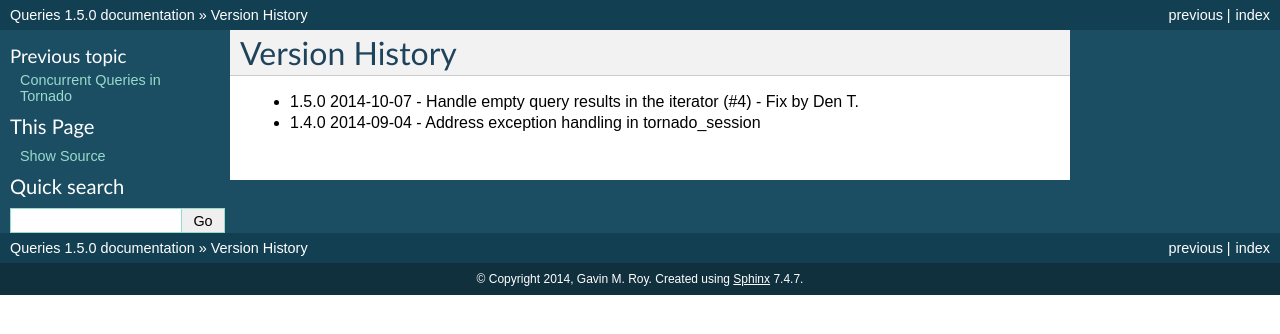
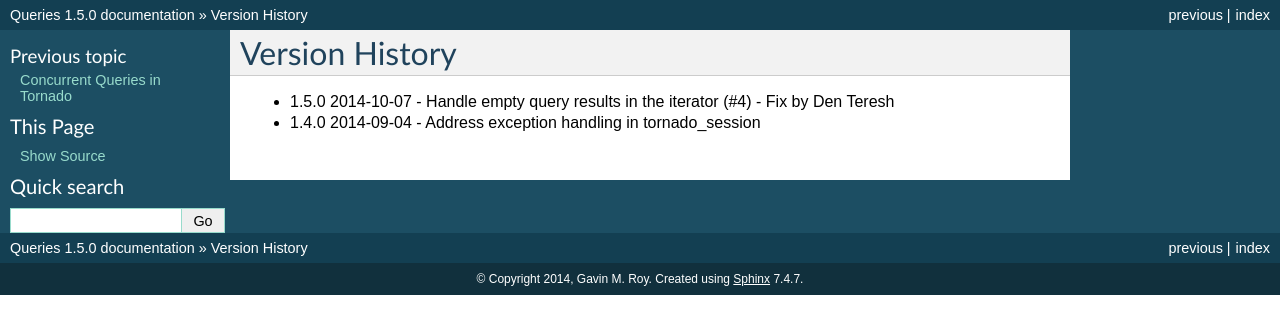
Before and after one commit to gmr/queries, a Sphinx documentation site: the page built from docs/history.rst, in a window 1280 px wide. Shown: the top 334 px of the page. Built offline with Sphinx 7.4.7, drawn with Linux system fonts in a browser that asks for light colours.

Commit message:
Fix attribution

```diff
--- a/docs/history.rst
+++ b/docs/history.rst
@@ -1,6 +1,6 @@
 Version History
 ===============
 - 1.5.0 2014-10-07
-  - Handle empty query results in the iterator (#4) - Fix by Den T.
+  - Handle empty query results in the iterator (#4) - Fix by Den Teresh
 - 1.4.0 2014-09-04
   - Address exception handling in tornado_session
```
